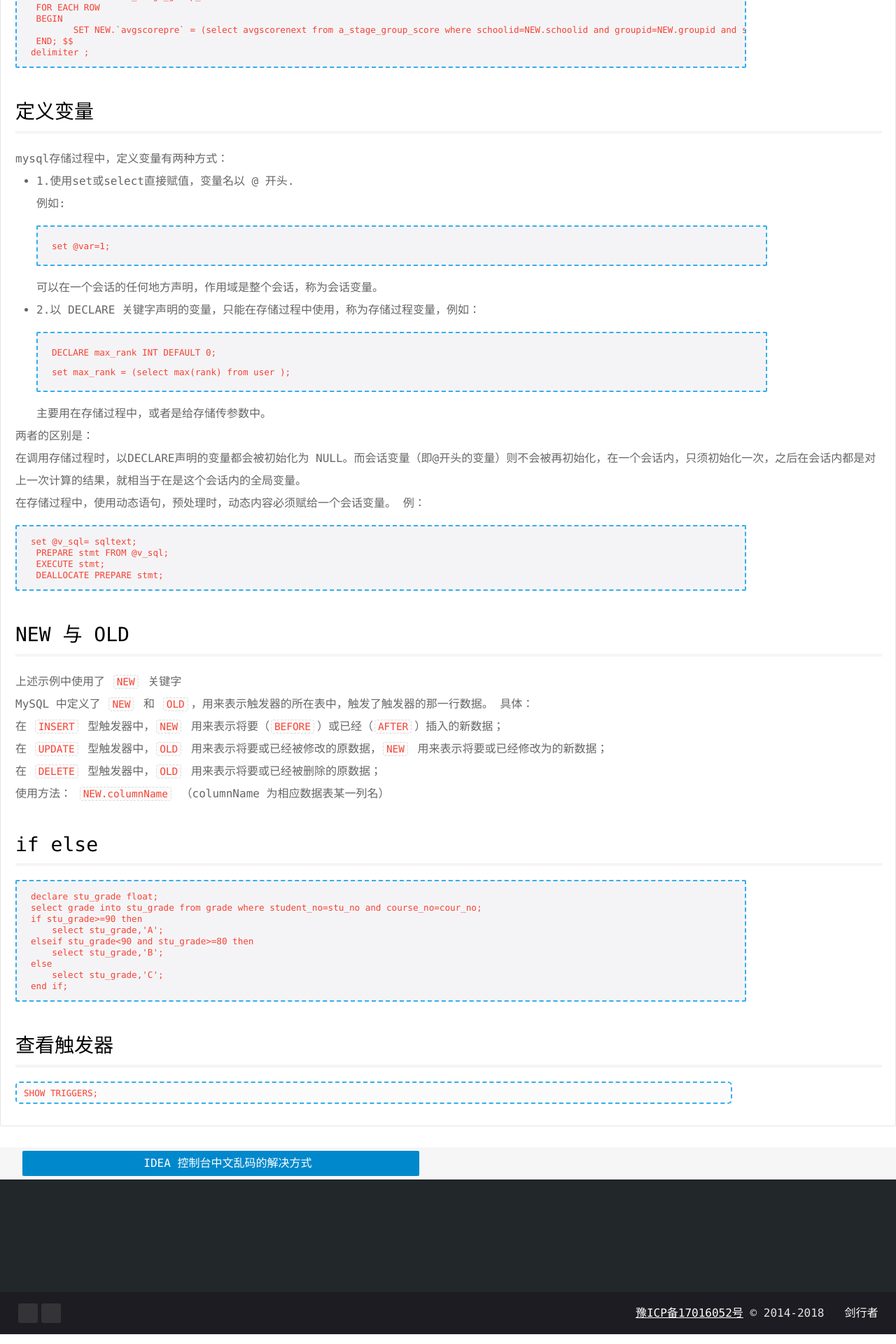
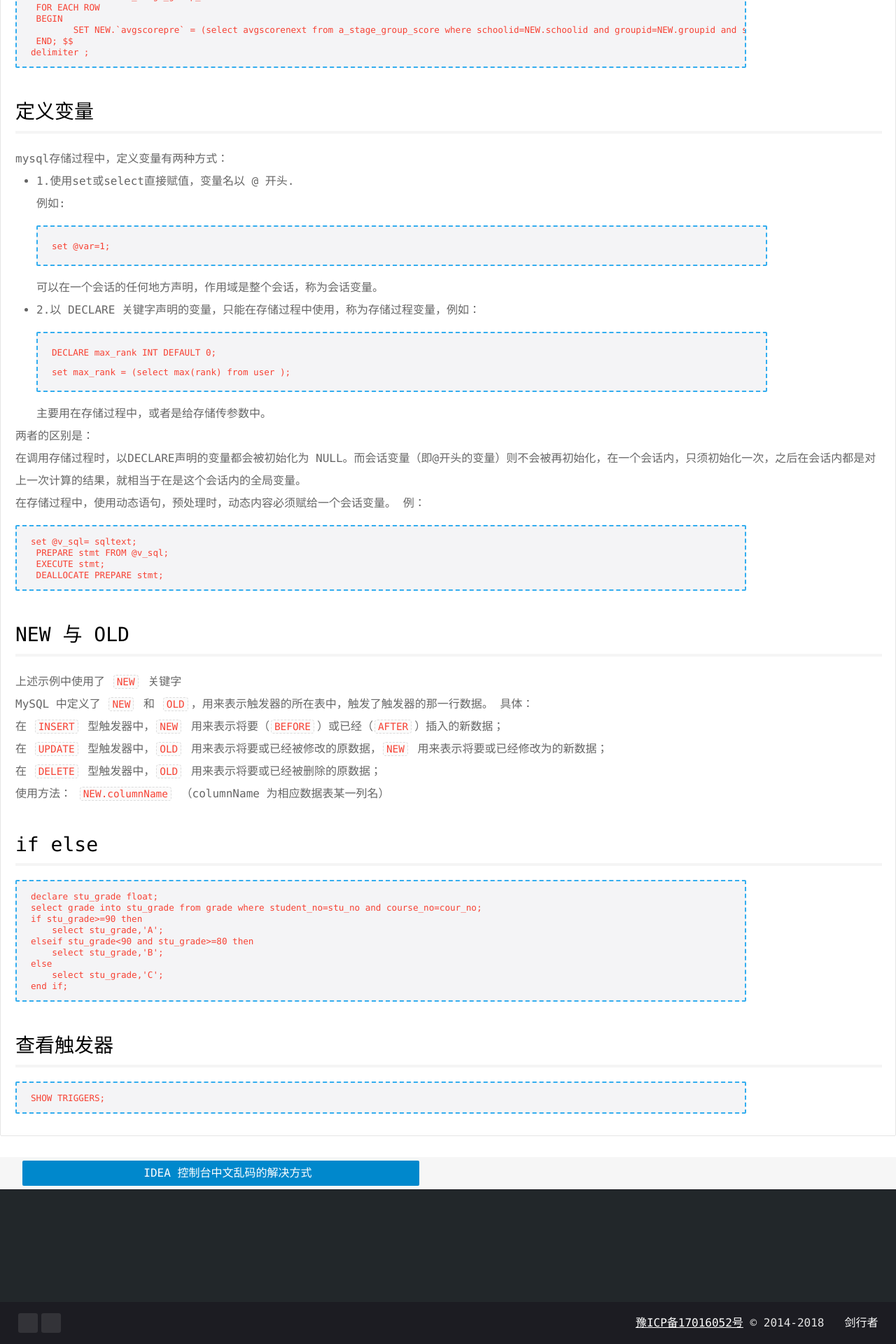
Before and after one commit to psvmc/myblog_jekyll, a Jekyll site: the page built from _posts/2018-07-13-mysql-trigger.md, in a window 1280 px wide. Shown: the part 1658-3578 px from the top of the page at 70% size. Built offline with Jekyll 4.4.1, drawn with Linux system fonts in a browser that asks for light colours; comment, search, counter and statistics services are not loaded.

Commit message:
文章更新

````diff
--- a/_posts/2018-07-13-mysql-trigger.md
+++ b/_posts/2018-07-13-mysql-trigger.md
@@ -124,4 +124,6 @@ end if;
 
 ## 查看触发器
 
-	SHOW TRIGGERS;
+```mysql
+SHOW TRIGGERS;
+```
````
